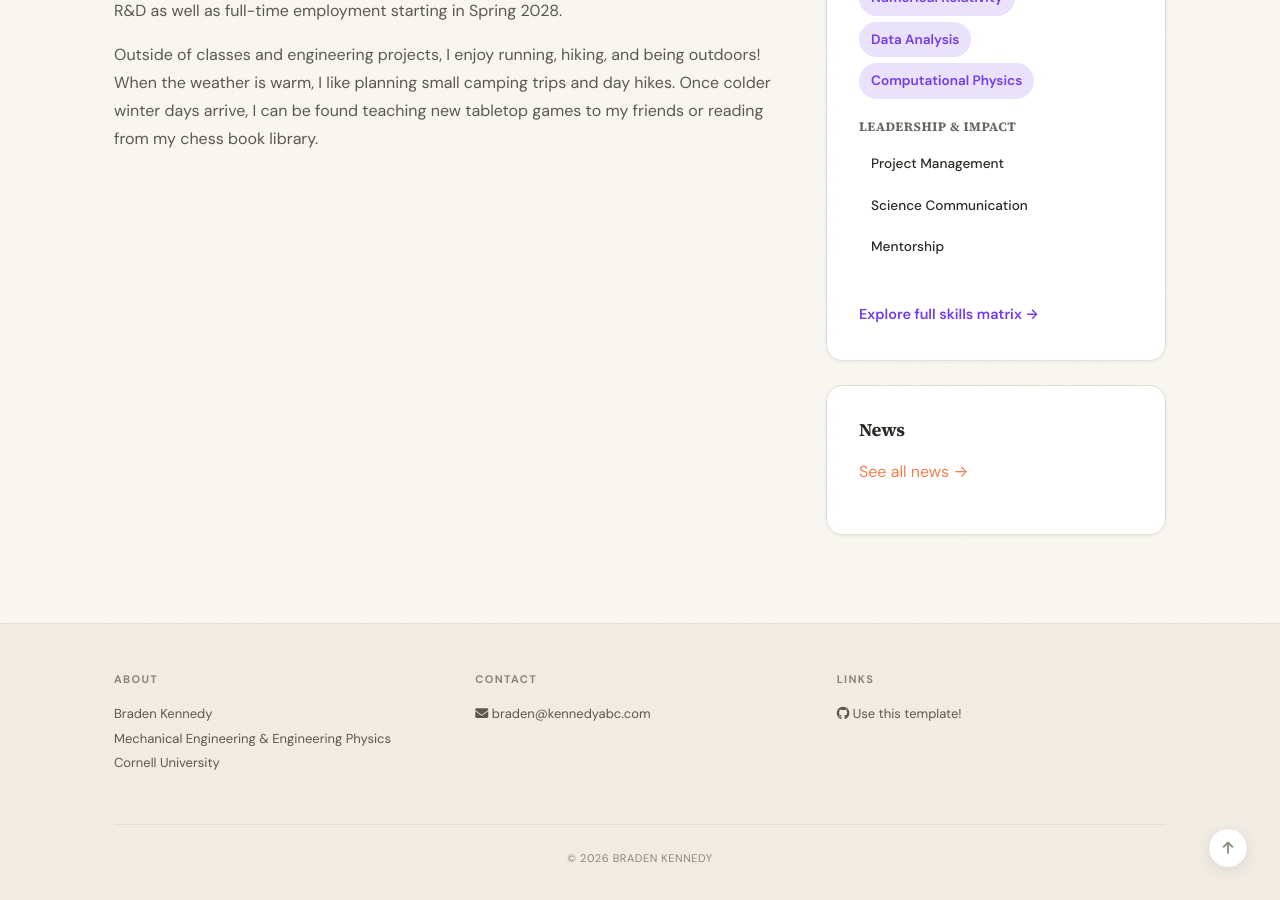
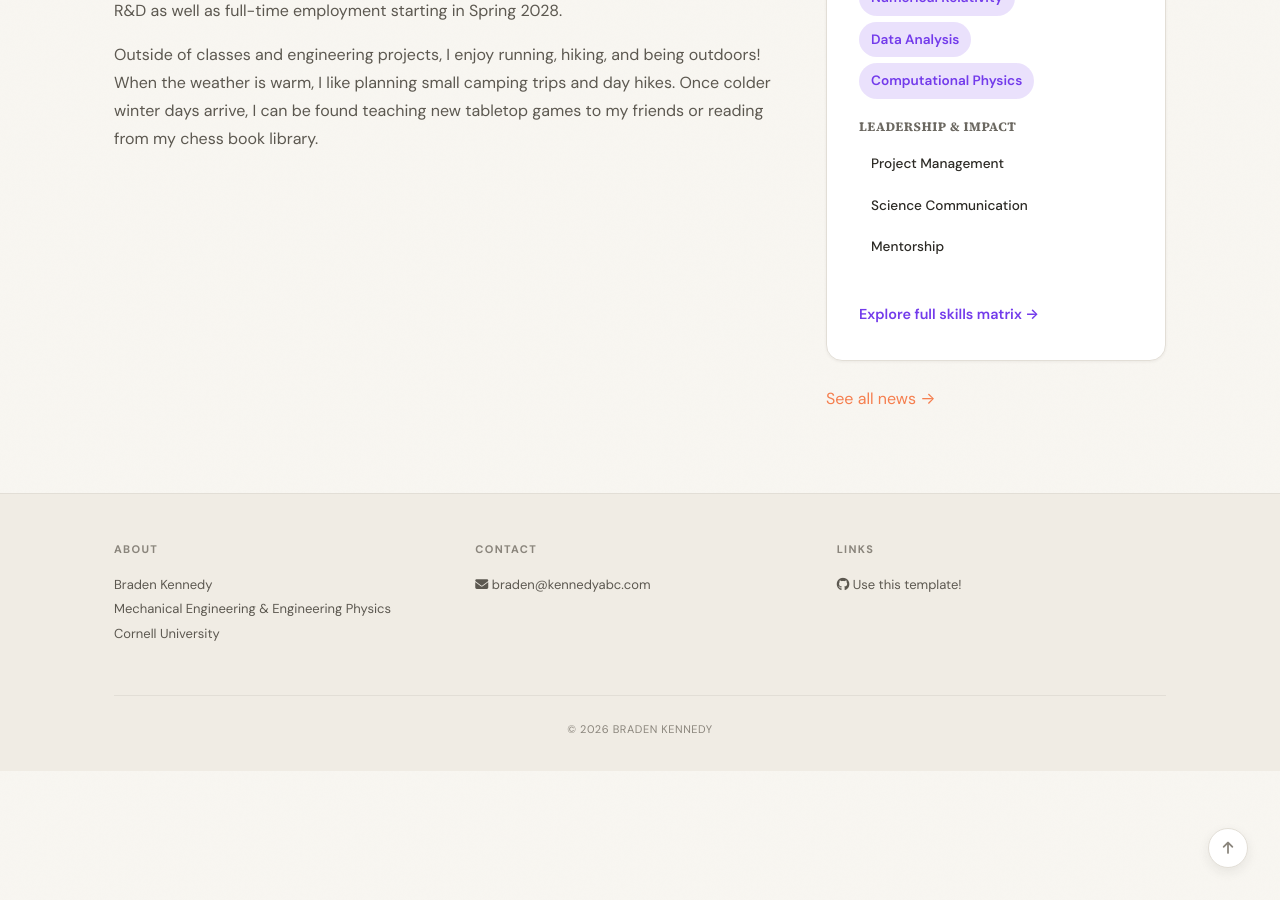
Before and after one commit to braden-kennedy/bkennedyportfolio, a Jekyll site: the page built from _pages/home.md, in a window 1280 px wide and 900 px high, scrolled down 775 px. Built offline with Jekyll 4.4.1, drawn with Linux system fonts in a browser that asks for light colours; a style sheet for code colours, icons or effects is not loaded.

Commit message:
Deleted news section in sidebar.html

```diff
--- a/_includes/sidebar.html
+++ b/_includes/sidebar.html
@@ -58,15 +58,5 @@
   </div>
 </div>
 
-<div class="section-card" style="margin-top: var(--space-6);">
-<h4 style="margin-top: 0;">News</h4>
-<div class="news-timeline">
-{% for article in site.data.news limit:3 %}
-<div class="news-item">
-<div class="news-date">{{ article.date }}</div>
-<div class="news-headline">{{ article.headline }}</div>
-</div>
-{% endfor %}
-</div>
 <p style="margin-top: var(--space-4);"><a href="{{ site.url }}{{ site.baseurl }}/allnews.html">See all news &rarr;</a></p>
 </div>
```
